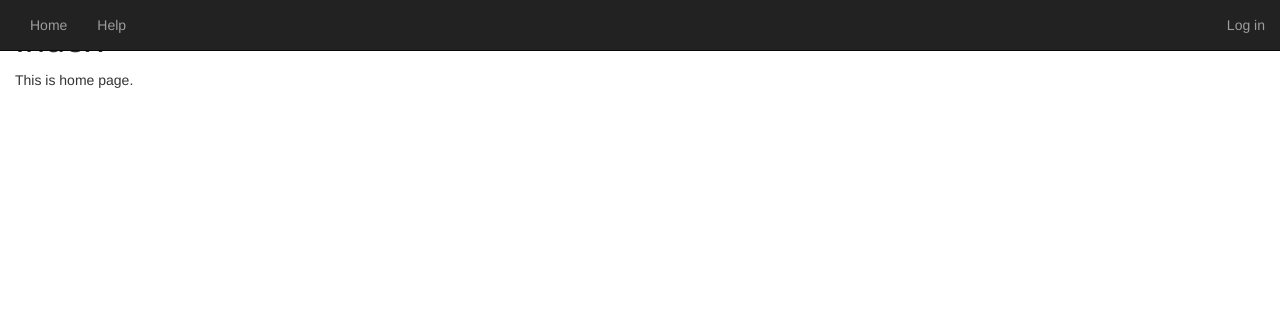
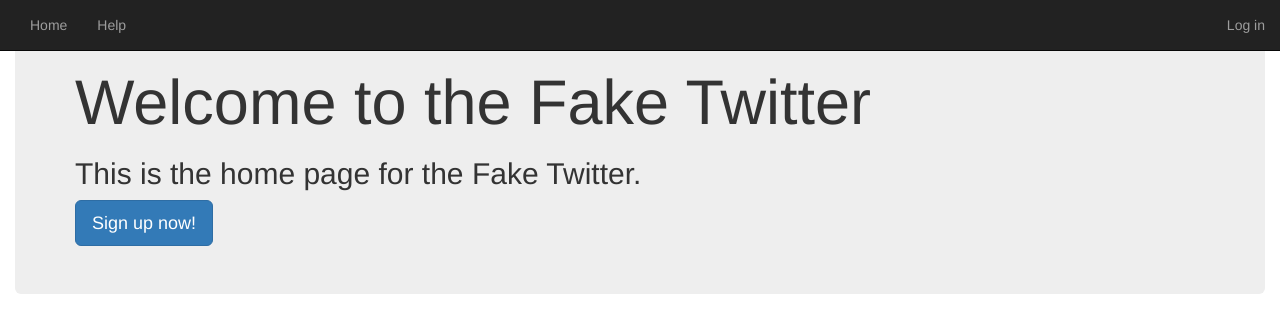
Before and after one commit to Ostrea/Fake-Twitter, a Django app: template twitter_clone_app/templates/twitter_clone_app/home.html in a window 1280 px wide. Shown: the top 333 px of the page. Run offline with Django 3.2, Linux system fonts and the light colour scheme; the template is opened without the code that fills it, so the values that code supplies are empty; some libraries are stand-ins or nearby versions.

Commit message:
Change home page to use bootstrap

```diff
--- a/twitter_clone_app/templates/twitter_clone_app/home.html
+++ b/twitter_clone_app/templates/twitter_clone_app/home.html
@@ -3,6 +3,11 @@
 {% block title %}Home{% endblock %}
 
 {% block content %}
-    <h1>Index</h1>
-    <p>This is home page.</p>
+<div class="center jumbotron">
+    <h1>Welcome to the Fake Twitter</h1>
+
+    <h2>This is the home page for the Fake Twitter.</h2>
+
+    <a href="#" class="btn btn-lg btn-primary">Sign up now!</a>
+</div>
 {% endblock %}
```
